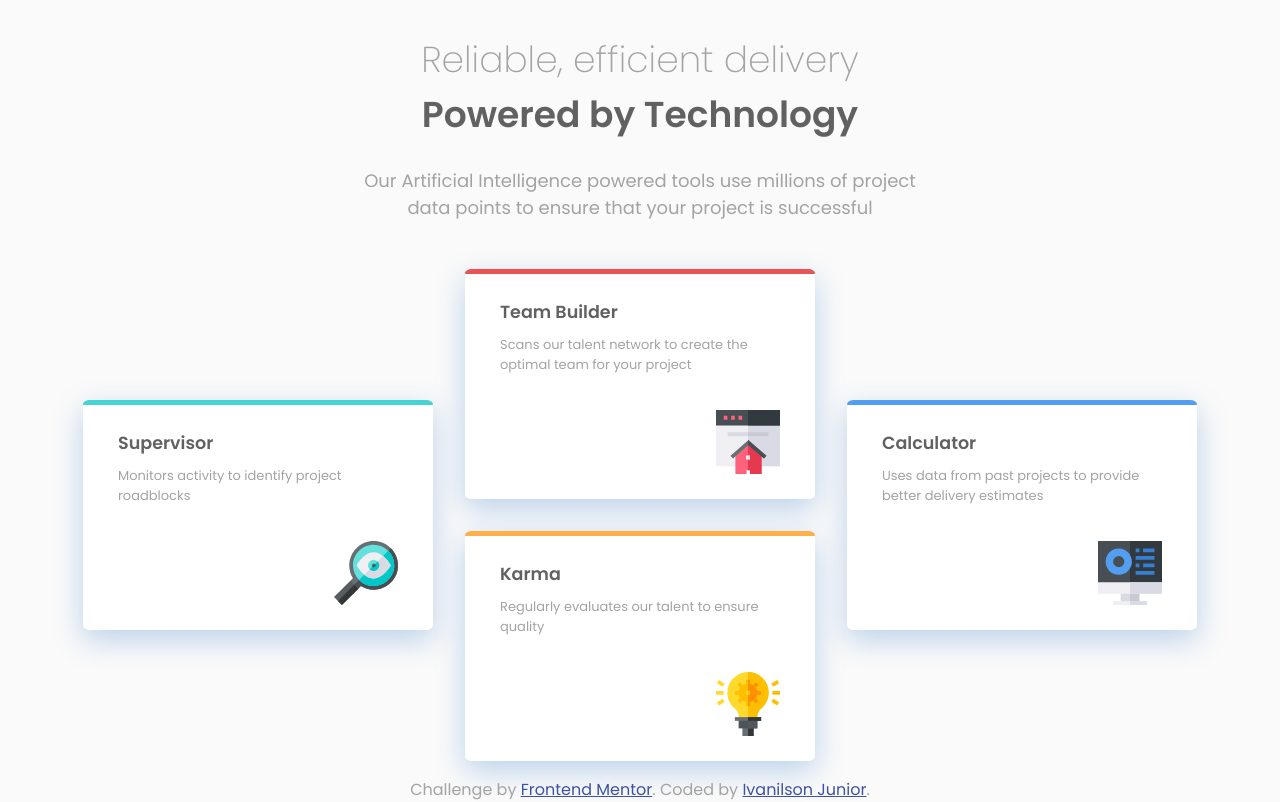
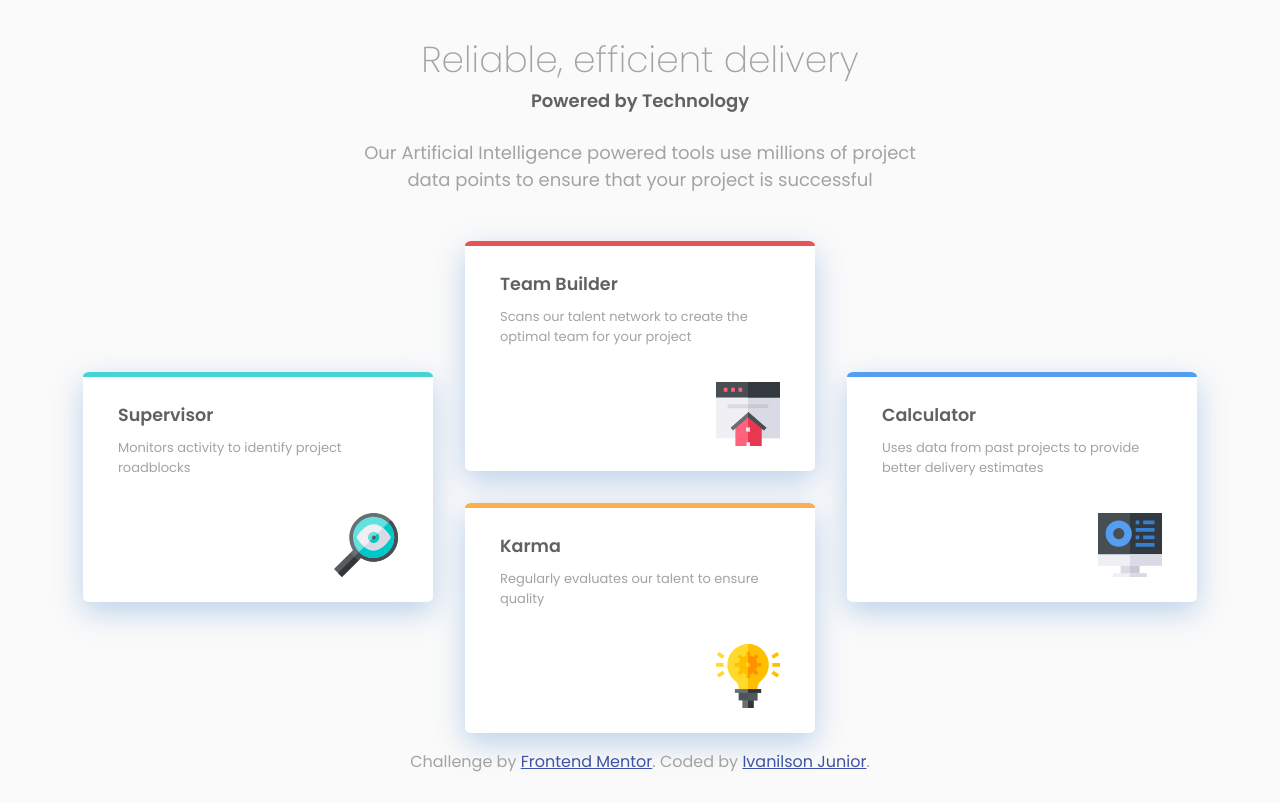
Before and after one commit to ivanilsonaraujojr/Four-card-feature-section, a plain HTML site: page index.html in a window 1280 px wide. Drawn offline with Linux system fonts and the light colour scheme.

Commit message:
Atualização header

```diff
--- a/index.html
+++ b/index.html
@@ -11,7 +11,7 @@
 <body>
 <header class="topo">
     <h1 class="topo__titulo--normal">Reliable, efficient delivery</h1>
-    <h1 class="topo__titulo--negrito">Powered by Technology</h1>
+    <p class="topo__titulo--negrito">Powered by Technology</p>
     <p class="topo__paragrafo">Our Artificial Intelligence powered tools use millions of project data points
     to ensure that your project is successful</p>
 </header>
```
